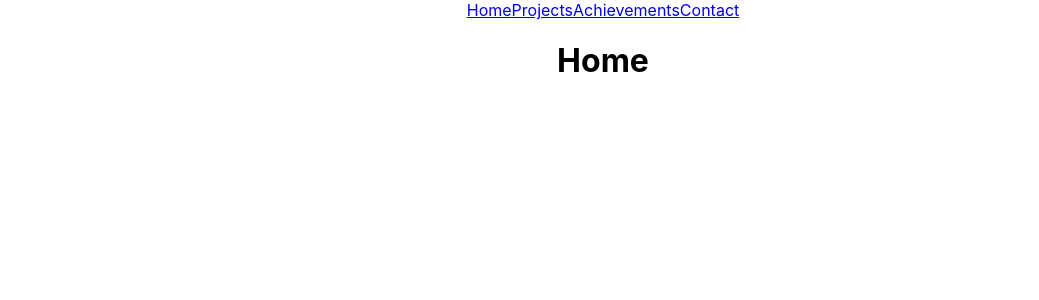
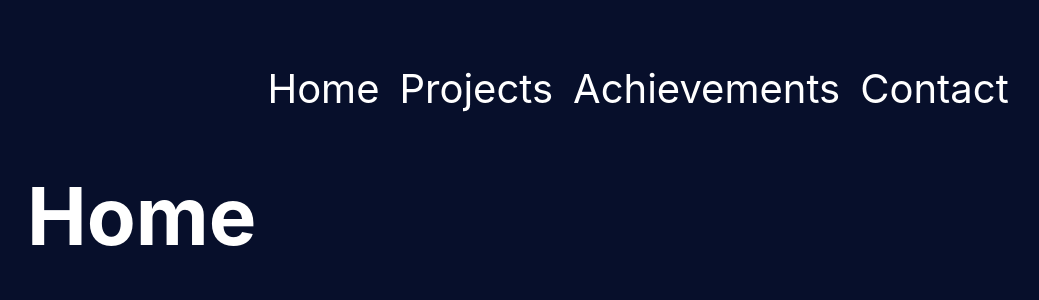
Before and after one commit to chongjiayee0156/portfolio2, a React (Create React App) app: page / in a window 1280 px wide. Shown: the top 300 px of the page, without its empty margins (37-1076 px from the left). Built offline with nearby package versions, Linux system fonts and the light colour scheme.

Commit message:
resposnsive navigation

```diff
--- a/package.json
+++ b/package.json
@@ -8,6 +8,7 @@
     "@testing-library/user-event": "^13.5.0",
     "react": "^18.3.1",
     "react-dom": "^18.3.1",
+    "react-icons": "^5.2.1",
     "react-router-dom": "^6.23.1",
     "react-scripts": "5.0.1",
     "sass": "^1.77.5",
--- a/src/App.js
+++ b/src/App.js
@@ -6,6 +6,7 @@ import Achievements from './components/Achievements/Achievements';
 import Contact from './components/Contact/Contact';
 import NotFound from './components/NotFound/NotFound';
 import NavBar from './components/NavBar/NavBar';
+
 
 function App() {
   return (
--- a/src/App.scss
+++ b/src/App.scss
@@ -1,38 +1,18 @@
-.App {
-  text-align: center;
+$primary-color: #070F2B;
+$padding: 8vmin;
+$primary-text-color: #fff;
+$mobile-font-size: 5vmin;
+$desktop-font-size: 5vmin;
+
+body {
+  background-color: $primary-color;
+  padding: $padding;
+  color: $primary-text-color;
+  font-size: $desktop-font-size;
 }
 
-.App-logo {
-  height: 40vmin;
-  pointer-events: none;
-}
-
-@media (prefers-reduced-motion: no-preference) {
-  .App-logo {
-    animation: App-logo-spin infinite 20s linear;
+@media screen and (max-width: 768px) {
+  body {
+    font-size: $mobile-font-size;
   }
 }
-
-.App-header {
-  background-color: #282c34;
-  min-height: 100vh;
-  display: flex;
-  flex-direction: column;
-  align-items: center;
-  justify-content: center;
-  font-size: calc(10px + 2vmin);
-  color: white;
-}
-
-.App-link {
-  color: #61dafb;
-}
-
-@keyframes App-logo-spin {
-  from {
-    transform: rotate(0deg);
-  }
-  to {
-    transform: rotate(360deg);
-  }
-}
--- a/src/components/NavBar/NavBar.js
+++ b/src/components/NavBar/NavBar.js
@@ -1,14 +1,29 @@
 import React from 'react';
 import './NavBar.scss';
 import {Link} from 'react-router-dom';
+import { RiMenuLine, RiCloseLine } from 'react-icons/ri'; // Import icons for hamburger menu
+import { useState } from 'react';
+
 
 export default function NavBar(){
+
+    const [isOpen, setIsOpen] = useState(false);
+
+    const toggleMenu = () => {
+        setIsOpen(!isOpen);
+    }
     return(
         <div className="navbar">
-            <Link to ="/">Home</Link>
-            <Link to ="/projects">Projects</Link>
-            <Link to ="/achievements">Achievements</Link>
-            <Link to ="/contact">Contact</Link>
+            <div className="menu-icon" onClick={toggleMenu}>
+                {isOpen ? <RiCloseLine /> : <RiMenuLine />}
+            </div>
+            <div className={`menu-links ${isOpen ? 'active': ''}`}>
+            <Link to ="/" onClick={toggleMenu}>Home</Link>
+            <Link to ="/projects" onClick={toggleMenu}>Projects</Link>
+            <Link to ="/achievements" onClick={toggleMenu}>Achievements</Link>
+            <Link to ="/contact" onClick={toggleMenu}>Contact</Link>
+            </div>
+
         </div>
     )
 }
--- a/src/components/NavBar/NavBar.scss
+++ b/src/components/NavBar/NavBar.scss
@@ -0,0 +1,110 @@
+// NavBar.scss
+$primary-color: #070F2B;
+$padding: 8vmin;
+$primary-text-color: #fff;
+$mobile-font-size: 5vmin;
+$desktop-font-size: 5vmin;
+
+.navbar{
+    .menu-icon{
+        display: none;
+        cursor: pointer;
+        color: #fff;
+        font-size: 1.5rem;
+    }
+    .menu-links{
+        // background-color: aquamarine;
+        width: 60%;
+        display: flex;
+        justify-content: space-between;
+        a{
+            color: #fff;
+            text-decoration: none;
+            margin: 0 10px;
+
+            &:hover,
+            &:focus,
+            &:active {
+                color: #9290C3;
+            }
+        }
+    }
+    // background-color: aqua;
+    display: flex;
+    justify-content: center;
+}
+
+@media (max-width: 768px){
+    .navbar{
+        justify-content: flex-start;
+        .menu-icon{
+            display: block;
+        }
+        .menu-links{
+            display: none;
+            flex-direction: column;
+            position: absolute;
+            top: 100px;
+            left: 0;
+            width: 80vw;
+            background-color: $primary-color;
+            padding: $padding;
+
+            a{
+                margin: 1rem 0;
+            }
+        }
+        .menu-links.active{
+            display: flex;
+        }
+
+    }
+}
+// .navbar {
+//     display: flex;
+//     justify-content: space-between;
+//     align-items: center;
+//     background-color: #333;
+//     padding: 10px;
+
+//     .menu-icon {
+//       display: none; // Hide menu icon by default on desktop
+//       cursor: pointer;
+//       color: #fff;
+//       font-size: 1.5rem;
+
+//       @media (max-width: 768px) {
+//         display: block; // Show menu icon on mobile
+//       }
+//     }
+
+//     .menu-links {
+//       display: flex;
+//       align-items: center;
+
+//       @media (max-width: 768px) {
+//         flex-direction: column; // Stack links vertically on mobile
+//         position: absolute;
+//         top: 60px; // Adjust top position as needed
+//         left: 0;
+//         right: 0;
+//         background-color: #333;
+//         padding: 10px;
+//         display: none; // Hide links by default on mobile
+//       }
+
+//       &.active {
+//         display: flex; // Show links when active class is applied
+//       }
+
+//       a {
+//         color: #fff;
+//         text-decoration: none;
+//         margin: 0 10px;
+
+//         @media (max-width: 768px) {
+//           margin: 5px 0;
+//         }
+//       }
+//     }
+//   }
--- a/src/index.css
+++ b/src/index.css
@@ -1,13 +1,7 @@
 body {
   margin: 0;
-  font-family: -apple-system, BlinkMacSystemFont, 'Segoe UI', 'Roboto', 'Oxygen',
-    'Ubuntu', 'Cantarell', 'Fira Sans', 'Droid Sans', 'Helvetica Neue',
-    sans-serif;
+  font-family: -apple-system, BlinkMacSystemFont, "Segoe UI", Roboto, "Helvetica Neue", Arial, sans-serif;
+
   -webkit-font-smoothing: antialiased;
   -moz-osx-font-smoothing: grayscale;
 }
-
-code {
-  font-family: source-code-pro, Menlo, Monaco, Consolas, 'Courier New',
-    monospace;
-}
```
Also changed, not shown: 1 other file (tests, documents, lock files or other folders).
